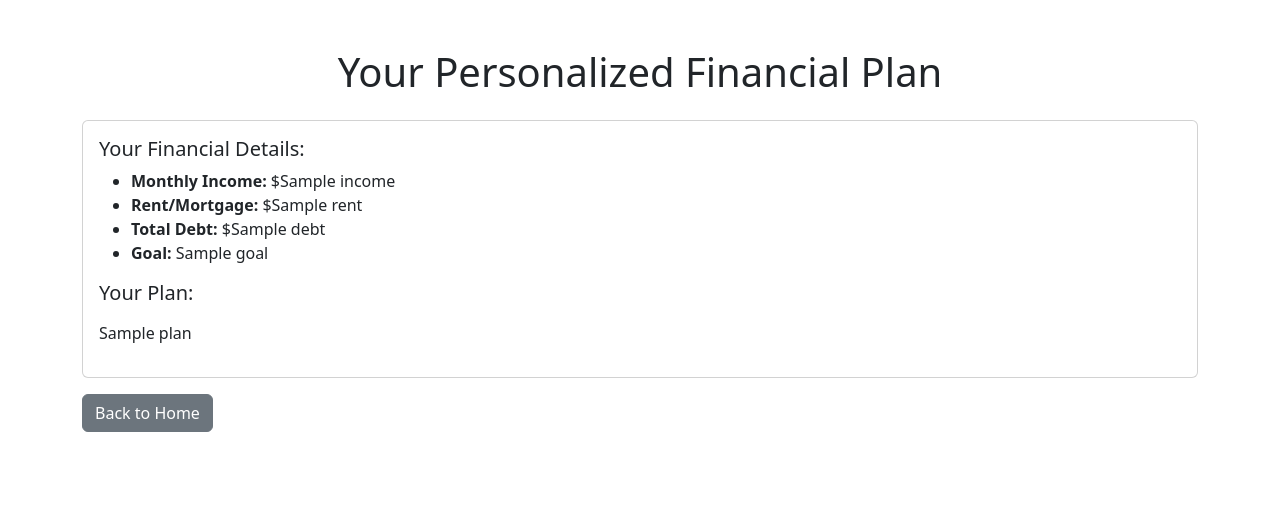
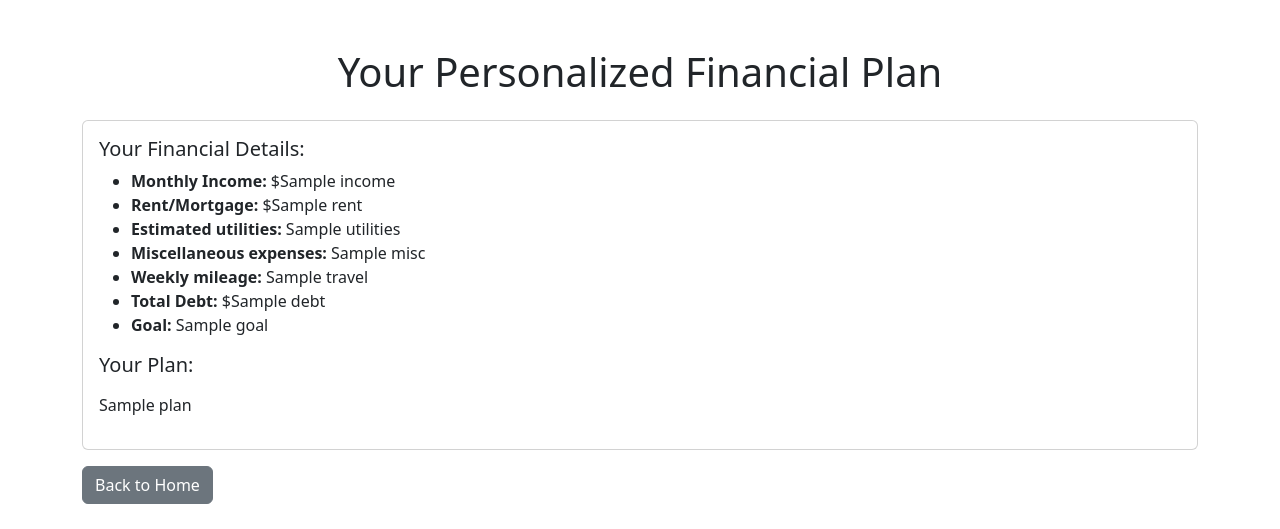
Before and after one commit to jacobsherlin/ai-financial-planner, a Flask app: template templates/result.html in a window 1280 px wide. Shown: the top 529 px of the page. Run offline with Flask 3, Linux system fonts and the light colour scheme; the template is opened without the code that fills it: most values are stand-ins (such as "Sample title", 1, 10 or a date in 2020).

Commit message:
add results for updated fields

```diff
--- a/templates/result.html
+++ b/templates/result.html
@@ -16,6 +16,9 @@
                 <ul>
                     <li><strong>Monthly Income:</strong> ${{ user_info.income }}</li>
                     <li><strong>Rent/Mortgage:</strong> ${{ user_info.rent }}</li>
+                    <li><strong>Estimated utilities:</strong> {{ user_info.utilities }}</li>
+                    <li><strong>Miscellaneous expenses:</strong> {{ user_info.misc }}</li>
+                    <li><strong>Weekly mileage:</strong> {{ user_info.travel }}</li>
                     <li><strong>Total Debt:</strong> ${{ user_info.debt }}</li>
                     <li><strong>Goal:</strong> {{ user_info.goal }}</li>
                 </ul>
```
